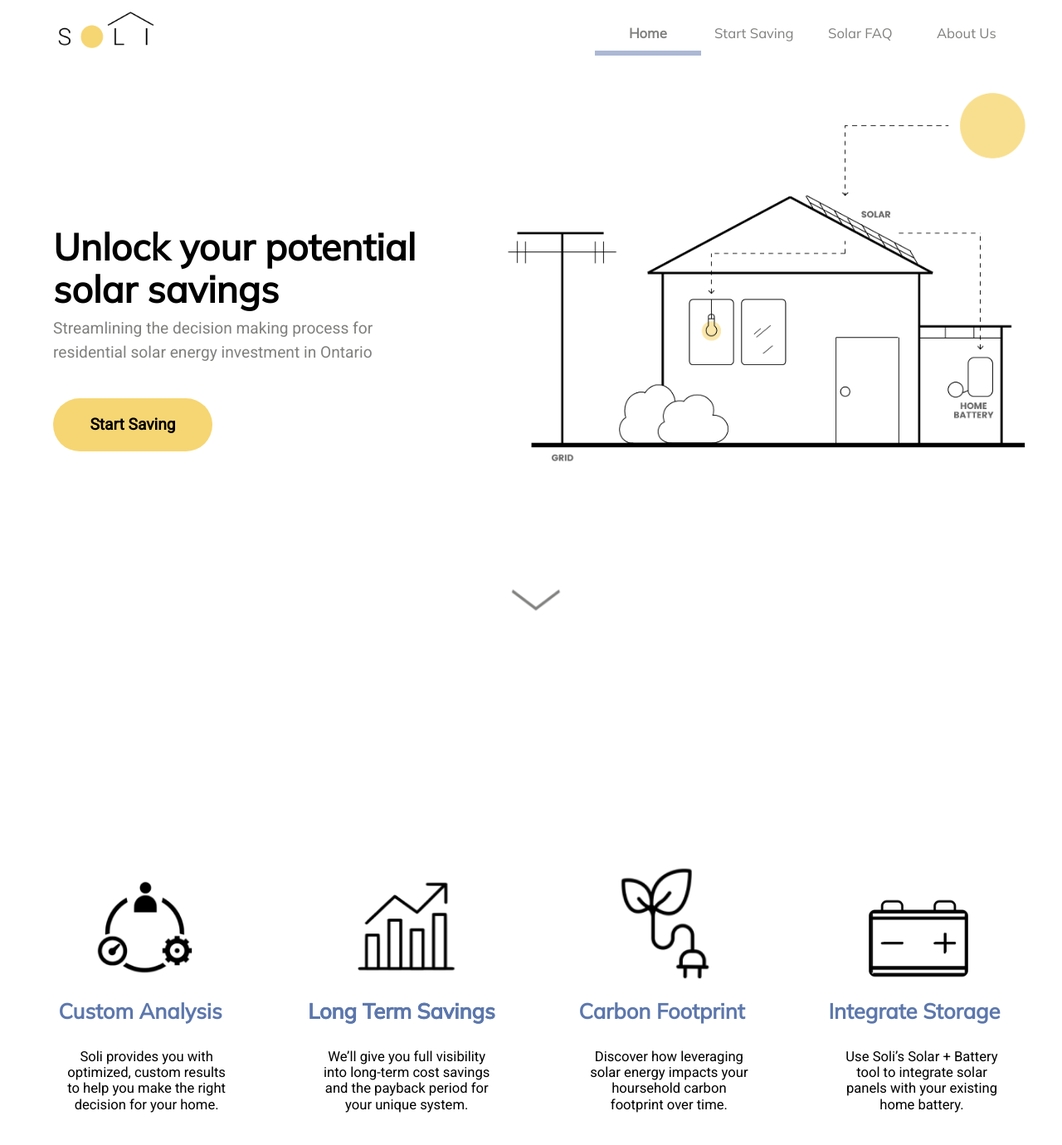
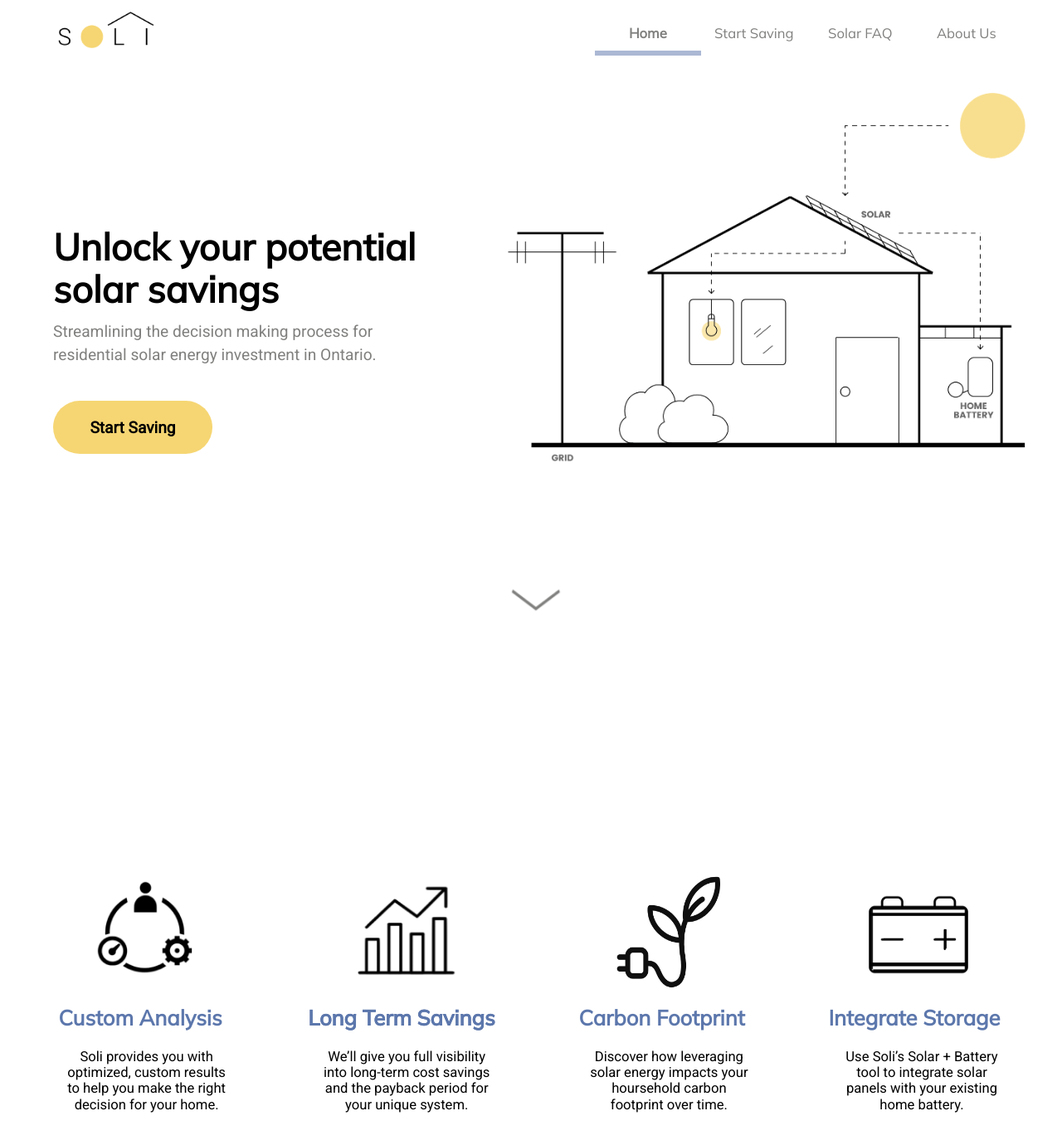
Before and after one commit to tanushree-sharma/fydp-app, a React (Create React App) app: page / in a window 1280 px wide. Shown: the top 1380 px of the page at 83% size. Built offline with nearby package versions, Linux system fonts and the light colour scheme.

Commit message:
small visual fixes

```diff
--- a/src/App.css
+++ b/src/App.css
@@ -108,6 +108,7 @@ ul.nav-right {
   top: 13%;
   bottom: 55.21%;
 }
+
 #mainSubText {
   font-family: "Roboto";
   font-size: 1.5vw;
@@ -119,7 +120,7 @@ ul.nav-right {
   position: relative;
   left: 5%;
   right: 61.42%;
-  top: 13.5%;
+  top: 13.7%;
   bottom: 46.48%;
 }
 
@@ -135,7 +136,7 @@ ul.nav-right {
   height: 4%;
   left: 5%;
   right: 61.42%;
-  top: 26%;
+  top: 26.2%;
   bottom: 46.48%;
 
   border-radius: 3.214vw;
@@ -209,7 +210,7 @@ ul.nav-right {
   width: 12.215vw;
   height: 4.69vh;
   left: 5.5%;
-  top: 71%;
+  top: 71.5%;
   white-space: nowrap;
 }
 #customAnalysisDesc {
@@ -233,7 +234,7 @@ ul.nav-right {
   position: absolute;
   width: 13vw;
   left: 31.5%;
-  top: 62%;
+  top: 62.3%;
 }
 #longTermSavingsLabel {
   font-family: "Mulish", sans-serif;
@@ -251,7 +252,7 @@ ul.nav-right {
   width: 12.215vw;
   height: 4.69vh;
   left: 29%;
-  top: 71%;
+  top: 71.5%;
   white-space: nowrap;
 }
 #longTermSavingsDesc {
@@ -274,8 +275,9 @@ ul.nav-right {
 #carbonFootprintIcon {
   position: absolute;
   width: 12vw;
+  height: 20vh;
   left: 57%;
-  top: 60.5%;
+  top: 61.2%;
 }
 #carbonFootprintLabel {
   font-family: "Mulish", sans-serif;
@@ -293,7 +295,7 @@ ul.nav-right {
   width: 12.215vw;
   height: 4.69vh;
   left: 54.5%;
-  top: 71%;
+  top: 71.5%;
   white-space: nowrap;
 }
 #carbonFootprintDesc {
@@ -317,7 +319,7 @@ ul.nav-right {
   position: absolute;
   width: 13vw;
   left: 80%;
-  top: 61.5%;
+  top: 61.2%;
 }
 #integrateStorageLabel {
   font-family: "Mulish", sans-serif;
@@ -335,7 +337,7 @@ ul.nav-right {
   width: 12.215vw;
   height: 4.69vh;
   left: 78%;
-  top: 71%;
+  top: 71.5%;
   white-space: nowrap;
 }
 #integrateStorageDesc {
--- a/src/components/mainHomepage.js
+++ b/src/components/mainHomepage.js
@@ -1,7 +1,7 @@
 import React, { Component } from 'react'
 import {Link} from 'react-scroll'
 import graphic from '../homepageGraphic2.png'
-import carbonFootprint from '../carbonFootprintIcon.png'
+import carbonFootprint from '../carbonFootprintIcon2.png'
 import customAnalysis from '../customAnalysisIcon.png'
 import longTermSavings from '../longTermSavingsIcon.png'
 import integrateStorage from '../integrateStorageIcon.png'
@@ -23,7 +23,7 @@ class mainHomepage extends Component {
             <h1 id="mainText">Unlock your potential </h1>
             <h1 id="mainText"> solar savings</h1>
             <p id="mainSubText"> Streamlining the decision making process for </p>
-            <p id="mainSubText"> residential solar energy investment in Ontario</p><br></br>
+            <p id="mainSubText"> residential solar energy investment in Ontario.</p><br></br>
 
             <form action="/start-saving">
                 <button type="submit" id="startButton"> Start Saving </button>
```
Also changed, not shown: src/carbonFootprintIcon2.png (added), 1 other file (tests, documents, lock files or other folders).
